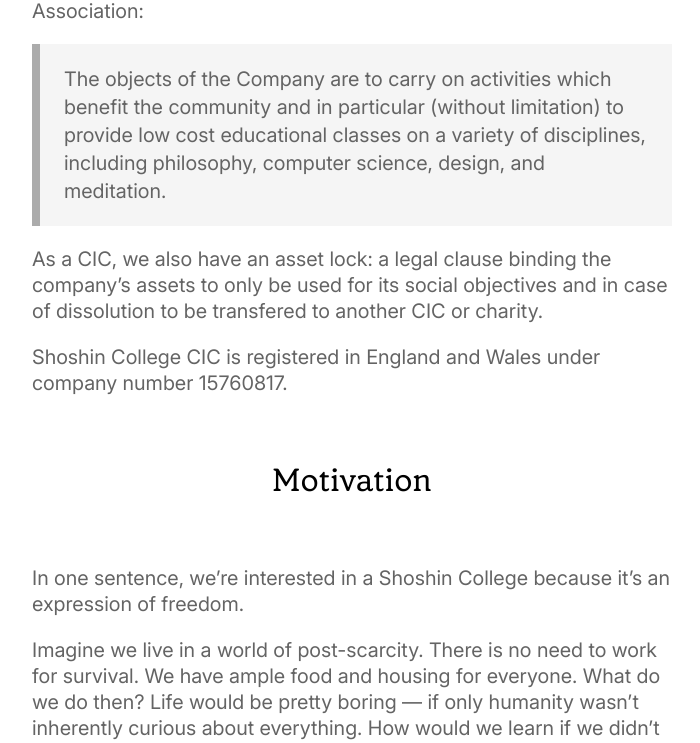
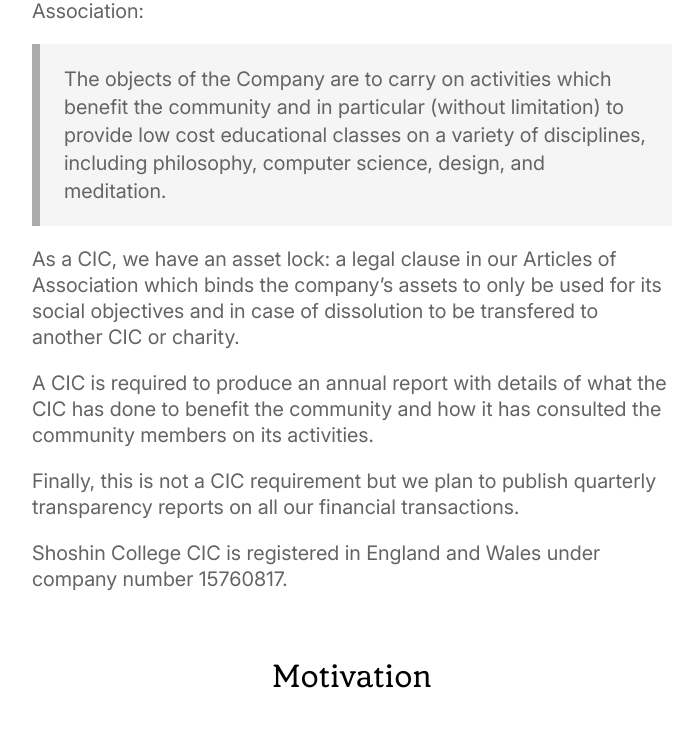
Before and after one commit to shoshincollege/shoshincollege.org, a Django app: page /about/ in a window 1280 px wide. Shown: the part 738-1481 px from the top of the page, without its empty margins (288-988 px from the left). Run offline with Django 5.2, Linux system fonts and the light colour scheme.

Commit message:
add more info on cic about section

```diff
--- a/main/templates/main/about.html
+++ b/main/templates/main/about.html
@@ -24,9 +24,18 @@
         </p>
     </blockquote>
     <p>
-        As a CIC, we also have an asset lock: a legal clause binding the company’s assets
-        to only be used for its social objectives and in case of dissolution to be
-        transfered to another CIC or charity.
+        As a CIC, we have an asset lock: a legal clause in our Articles of Association
+        which binds the company’s assets to only be used for its social objectives and
+        in case of dissolution to be transfered to another CIC or charity.
+    </p>
+    <p>
+        A CIC is required to produce an annual report with details of what the CIC
+        has done to benefit the community and how it has consulted the community members
+        on its activities.
+    </p>
+    <p>
+        Finally, this is not a CIC requirement but we plan to publish quarterly transparency
+        reports on all our financial transactions.
     </p>
     <p>
         Shoshin College CIC is registered in England and Wales under company number 15760817.
```
